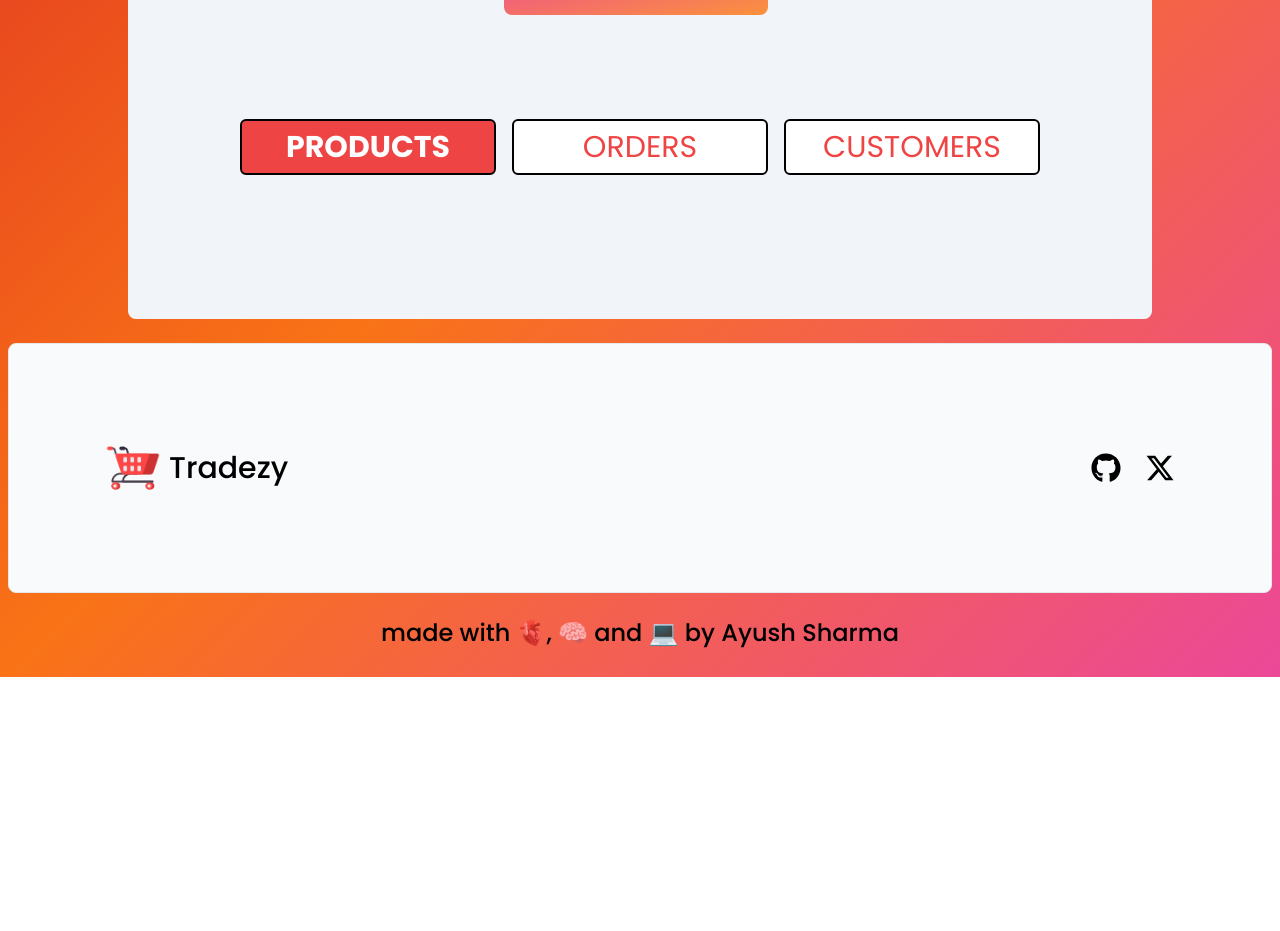
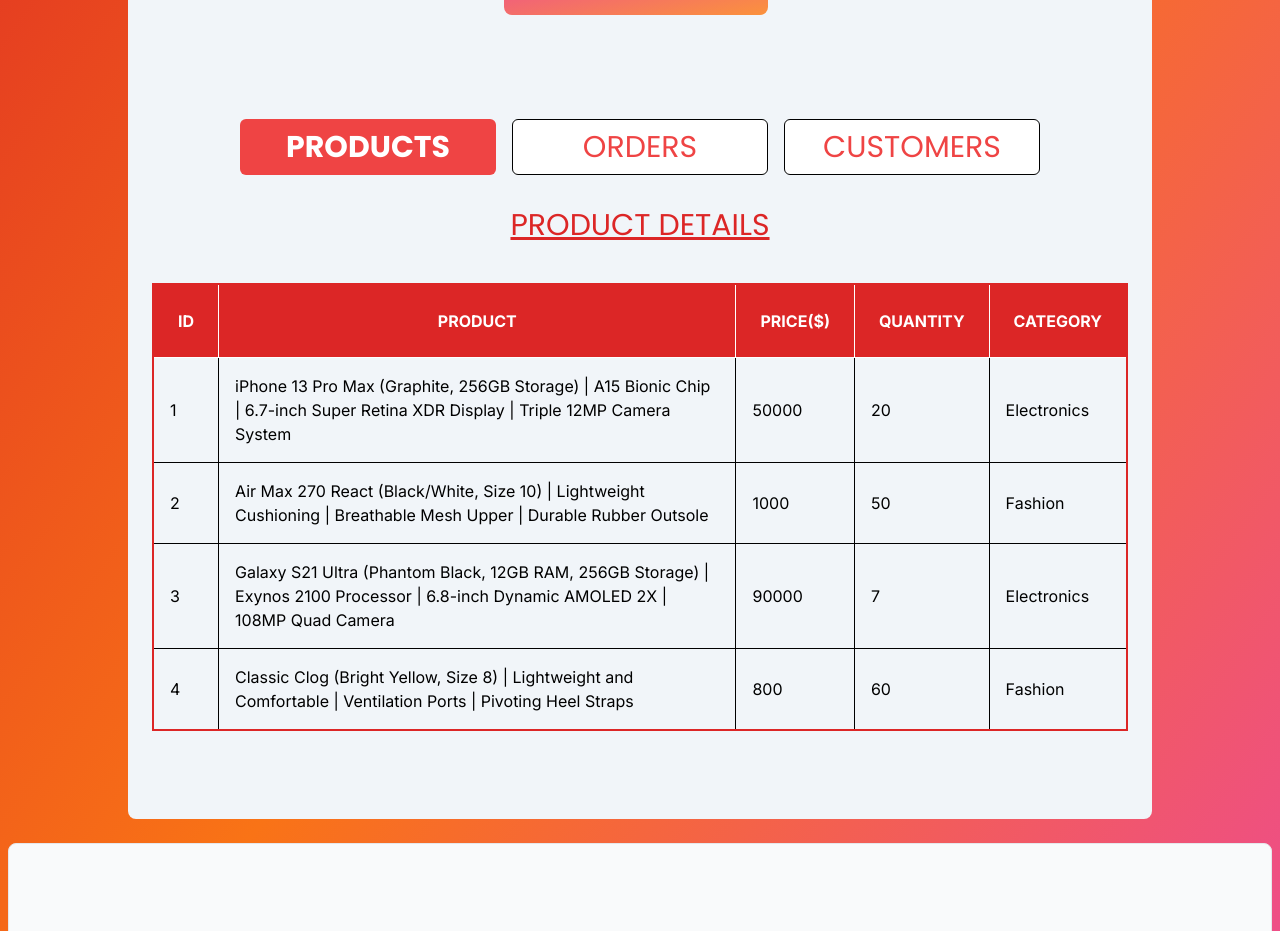
Before and after one commit to ayush844/Tradezy, a React (Vite) app in the folder Frontend/: page /admin/dashboard in a window 1280 px wide. Shown: the part 571-1502 px from the top of the page. Before the commit the page ends 1248 px from the top, so only its background shows below. Built offline with nearby package versions, Linux system fonts and the light colour scheme.

Commit message:
built info table
Signed-off-by: ayush844 <ayush.xyz1625@gmail.com>

```diff
--- a/Frontend/package.json
+++ b/Frontend/package.json
@@ -16,7 +16,8 @@
     "react-dom": "^18.2.0",
     "react-icons": "^5.1.0",
     "react-router-dom": "^6.23.0",
-    "react-slider": "^2.0.6"
+    "react-slider": "^2.0.6",
+    "react-table": "^7.8.0"
   },
   "devDependencies": {
     "@types/react": "^18.2.66",
--- /dev/null
+++ b/Frontend/src/Components/Tables/AdminProductTable.jsx
@@ -0,0 +1,103 @@
+import React, { useMemo } from 'react'
+import { useTable, useSortBy } from 'react-table'
+
+const AdminProductTable = () => {
+  const data = useMemo(
+    () => [
+      {
+        id: 1,
+        product: ' iPhone 13 Pro Max (Graphite, 256GB Storage) | A15 Bionic Chip | 6.7-inch Super Retina XDR Display | Triple 12MP Camera System',
+        price: 50000,
+        quantity: 20,
+        category: "Electronics"
+      },
+      {
+        id: 2,
+        product: 'Air Max 270 React (Black/White, Size 10) | Lightweight Cushioning | Breathable Mesh Upper | Durable Rubber Outsole',
+        price: 1000,
+        quantity: 50,
+        category: "Fashion"
+      },
+      {
+        id: 3,
+        product: 'Galaxy S21 Ultra (Phantom Black, 12GB RAM, 256GB Storage) | Exynos 2100 Processor | 6.8-inch Dynamic AMOLED 2X | 108MP Quad Camera',
+        price: 90000,
+        quantity: 7,
+        category: "Electronics"
+      },
+      {
+        id: 4,
+        product: 'Classic Clog (Bright Yellow, Size 8) | Lightweight and Comfortable | Ventilation Ports | Pivoting Heel Straps',
+        price: 800,
+        quantity: 60,
+        category: "Fashion"
+      },
+    ],
+    []
+  )
+
+  const columns = useMemo(
+    () => [
+      {
+        Header: "ID",
+        accessor: "id"
+      },
+      {
+        Header: "PRODUCT",
+        accessor: "product"
+      },
+      {
+        Header: "PRICE($)",
+        accessor: "price"
+      },
+      {
+        Header: "QUANTITY",
+        accessor: "quantity"
+      },
+      {
+        Header: "CATEGORY",
+        accessor: "category"
+      },
+    ],
+    []
+  )
+
+  const {getTableProps, getTableBodyProps, headerGroups, rows, prepareRow} = useTable({columns, data}, useSortBy);
+
+  return (
+    <div className='w-full mt-10 mb-16 overflow-x-auto'>
+      <table {...getTableProps()} className=' w-full shadow-md rounded-lg m-auto border-2 border-red-600'>
+        <thead>
+          {headerGroups.map(hg => (
+            <tr {...hg.getHeaderGroupProps()}>
+              {hg.headers.map(column => (
+                <th {...column.getHeaderProps(column.getSortByToggleProps())} className=' p-6 bg-red-600 text-white border border-white'>
+                  {column.render("Header")}
+                  {
+                    column.isSorted && <span>{column.isSortedDesc ? "📉" : "📈"}</span>
+                  }
+                </th>
+              ))}
+            </tr>
+          ))}
+        </thead>
+        <tbody {...getTableBodyProps()} className=' text-start'>
+          {rows.map(row => {
+            prepareRow(row)
+            return (
+              <tr {...row.getRowProps()} className=' hover:bg-slate-200'>
+                {row.cells.map(cell => (
+                  <td {...cell.getCellProps()} className='p-4 border border-black'>
+                    {cell.render('Cell')}
+                  </td>
+                ))}
+              </tr>
+            )
+          })}
+        </tbody>
+      </table>
+    </div>
+  )
+}
+
+export default AdminProductTable
--- a/Frontend/src/Pages/AdminDashboard.jsx
+++ b/Frontend/src/Pages/AdminDashboard.jsx
@@ -3,6 +3,7 @@
 import { FaShoppingCart } from "react-icons/fa";
 import { FaBasketShopping } from "react-icons/fa6";
 import { MdAdd } from "react-icons/md";
+import AdminProductTable from '../Components/Tables/AdminProductTable';
 
 
 const AdminDashboard = () => {
@@ -55,16 +56,16 @@
 
       <div className="flex w-full items-center mt-8 flex-wrap gap-2 md:gap-4 justify-center">
 
-        <div className={`w-52 md:w-64 h-10 md:h-14 border-2 border-black ${selected==1? " bg-red-500 " : " bg-white "}  rounded-md flex flex-col items-center justify-evenly cursor-pointer`} onClick={(e)=> setSelected(1)}>
+        <div className={`w-52 md:w-64 h-10 md:h-14${selected==1? " bg-red-500 " : " bg-white border border-black "}  rounded-md flex flex-col items-center justify-evenly cursor-pointer`} onClick={(e)=> setSelected(1)}>
           <h3 className={` text-xl md:text-3xl ${selected==1? " font-bold text-white ": " text-red-500 font-normal "}`}>PRODUCTS</h3>
         </div>
 
-        <div className={`w-52 md:w-64 h-10 md:h-14 border-2 border-black ${selected==2? " bg-red-500 " : " bg-white "}  rounded-md flex flex-col items-center justify-evenly cursor-pointer`} onClick={(e)=> setSelected(2)}>
+        <div className={`w-52 md:w-64 h-10 md:h-14 ${selected==2? " bg-red-500 " : " bg-white  border border-black "}  rounded-md flex flex-col items-center justify-evenly cursor-pointer`} onClick={(e)=> setSelected(2)}>
           <h3 className={` text-xl md:text-3xl ${selected==2? " font-bold text-white ": " text-red-500 font-normal "}`}>ORDERS</h3>
         </div>
 
 
-        <div className={`w-52 md:w-64 h-10 md:h-14 border-2 border-black ${selected==3? " bg-red-500 " : " bg-white "}  rounded-md flex flex-col items-center justify-evenly cursor-pointer`} onClick={(e)=> setSelected(3)}>
+        <div className={`w-52 md:w-64 h-10 md:h-14 ${selected==3? " bg-red-500 " : " bg-white border border-black "}  rounded-md flex flex-col items-center justify-evenly cursor-pointer`} onClick={(e)=> setSelected(3)}>
           <h3 className={` text-xl md:text-3xl ${selected==3? " font-bold text-white ": " text-red-500 font-normal "}`}>CUSTOMERS</h3>
         </div>
 
@@ -72,7 +73,11 @@
       </div>
 
 
+      <div className="w-full mt-8 flex items-center justify-center">
+        <h1 className='text-3xl font-normal underline text-red-600'>PRODUCT DETAILS</h1>
+      </div>
 
+      <AdminProductTable />
 
 
       </div>
```
Also changed, not shown: 1 other file (tests, documents, lock files or other folders).
